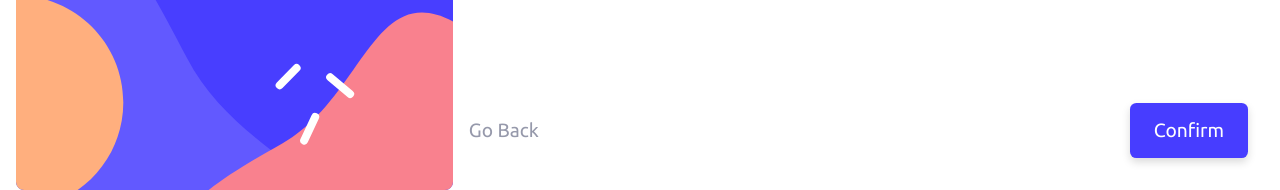
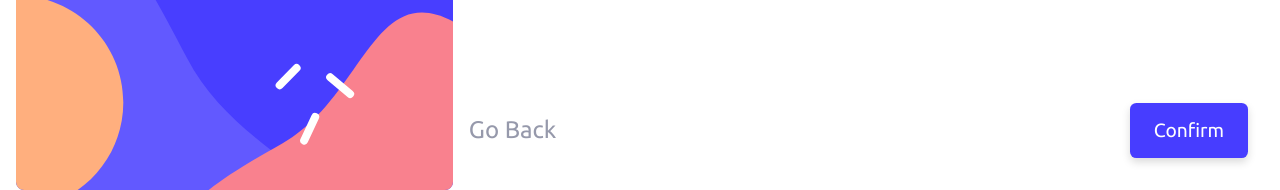
Before and after one commit to LazarevSlava/Multi-step-form, a React (Vite) app: page / in a window 1280 px wide. Shown: the part 626-816 px from the top of the page. Built offline with nearby package versions, Linux system fonts and the light colour scheme.

Commit message:
fixed issues

```diff
--- a/src/App.module.scss
+++ b/src/App.module.scss
@@ -1,14 +1,5 @@
 @use './components/utils/index.scss' as *;
 
-* {
-  box-sizing: border-box;
-}
-html {
-  font-size: 1rem;
-}
-body {
-  margin: 0;
-}
 .appContainer {
   padding: 1rem;
   width: 100%;
--- a/src/components/buttons/Button.module.scss
+++ b/src/components/buttons/Button.module.scss
@@ -32,3 +32,13 @@
     background-color: $pastelBlue;
   }
 }
+.goBack {
+  all: unset;
+  color: $coolGray;
+  font-size: 1.5rem;
+  cursor: pointer;
+  &:hover {
+    color: $lightGray;
+    background-color: $white;
+  }
+}
--- a/src/components/buttons/Button.tsx
+++ b/src/components/buttons/Button.tsx
@@ -1,5 +1,6 @@
 import style from './Button.module.scss';
 import { ButtonHTMLAttributes } from 'react';
+import { clsx } from 'clsx';
 
 interface ButtonProps extends ButtonHTMLAttributes<HTMLButtonElement> {
   children: React.ReactNode;
@@ -8,7 +9,10 @@ interface ButtonProps extends ButtonHTMLAttributes<HTMLButtonElement> {
 
 function Button({ children, customClass = '', ...props }: ButtonProps) {
   return (
-    <button className={`${style.button} ${style[customClass]}`} {...props}>
+    <button
+      className={clsx(style.button, customClass && style[customClass])}
+      {...props}
+    >
       {children}
     </button>
   );
--- a/src/components/utils/_reset.scss
+++ b/src/components/utils/_reset.scss
@@ -8,3 +8,6 @@ body {
   font-family: 'Rubik', sans-serif;
   font-family: $mainFont;
 }
+html {
+  font-size: 1rem;
+}
--- a/src/layout/Footer.module.scss
+++ b/src/layout/Footer.module.scss
@@ -11,13 +11,3 @@
 .footerBlock button:first-child:nth-last-child(2) {
   margin-right: auto;
 }
-
-.goBack {
-  all: unset;
-  color: $coolGray;
-  font-size: 1.2rem;
-  cursor: pointer;
-  &:hover {
-    color: $lightGray;
-  }
-}
--- a/src/layout/Footer.tsx
+++ b/src/layout/Footer.tsx
@@ -11,9 +11,7 @@ export function Footer() {
     <footer>
       {isLastPage ? (
         <div className={style.footerBlock}>
-          {isCanGoBack ? (
-            <button className={style.goBack}>Go Back</button>
-          ) : null}
+          {isCanGoBack ? <Button customClass={'goBack'}>Go Back</Button> : null}
           <Button customClass={isCompleted ? 'confirm' : ''}>
             {isCompleted ? 'Confirm' : 'Next Step'}
           </Button>
--- a/src/layout/Header.tsx
+++ b/src/layout/Header.tsx
@@ -1,14 +1,16 @@
 import style from './Header.module.scss';
 import { useState } from 'react';
 
+const stepsContent = [
+  { number: 1, title: 'YOUR INFO', description: 'STEP 1' },
+  { number: 2, title: 'SELECT PLAN', description: 'STEP 2' },
+  { number: 3, title: 'ADD-ONS', description: 'STEP 3' },
+  { number: 4, title: 'SUMMARY', description: 'STEP 4' },
+];
+
 export function Header() {
-  const [activeStep, setActiveStep] = useState<number>(1);
-  const stepsContent = [
-    { number: 1, title: 'YOUR INFO', description: 'STEP 1' },
-    { number: 2, title: 'SELECT PLAN', description: 'STEP 2' },
-    { number: 3, title: 'ADD-ONS', description: 'STEP 3' },
-    { number: 4, title: 'SUMMARY', description: 'STEP 4' },
-  ];
+  const [activeStep, setActiveStep] = useState(1);
+
   return (
     <div className={style.headerBlock}>
       {stepsContent.map((step) => (
```
